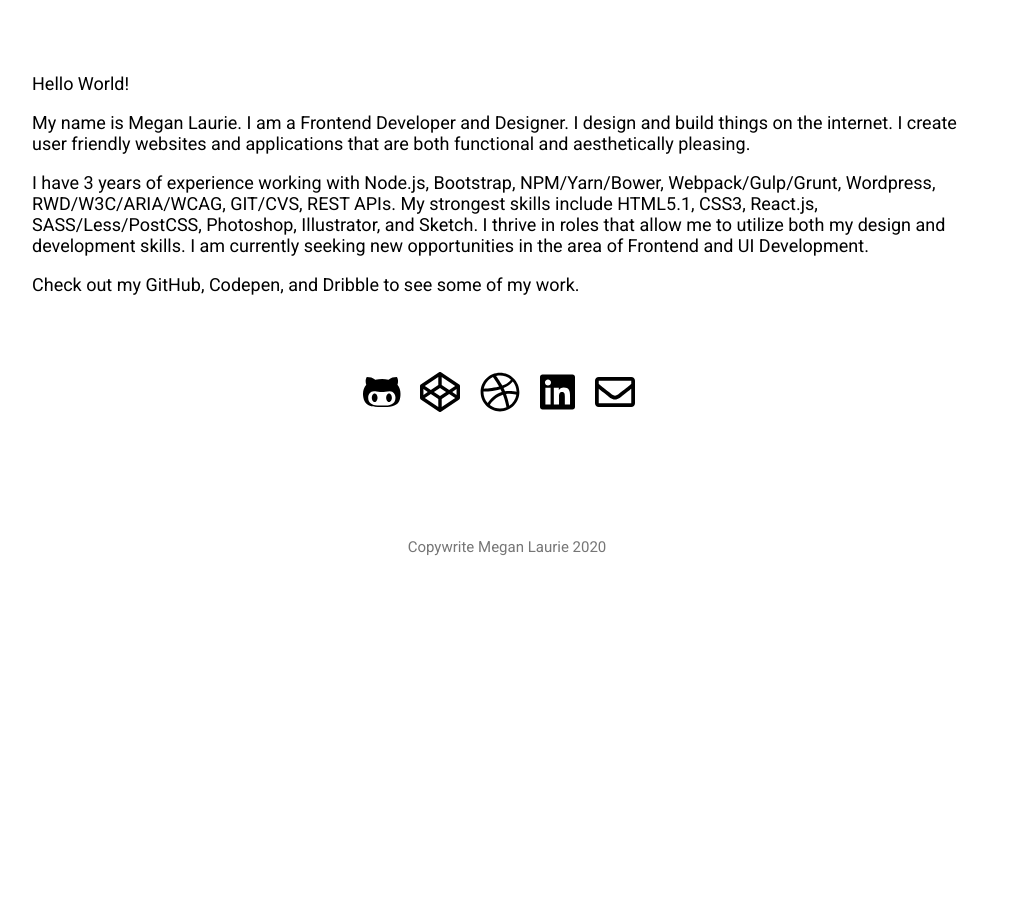
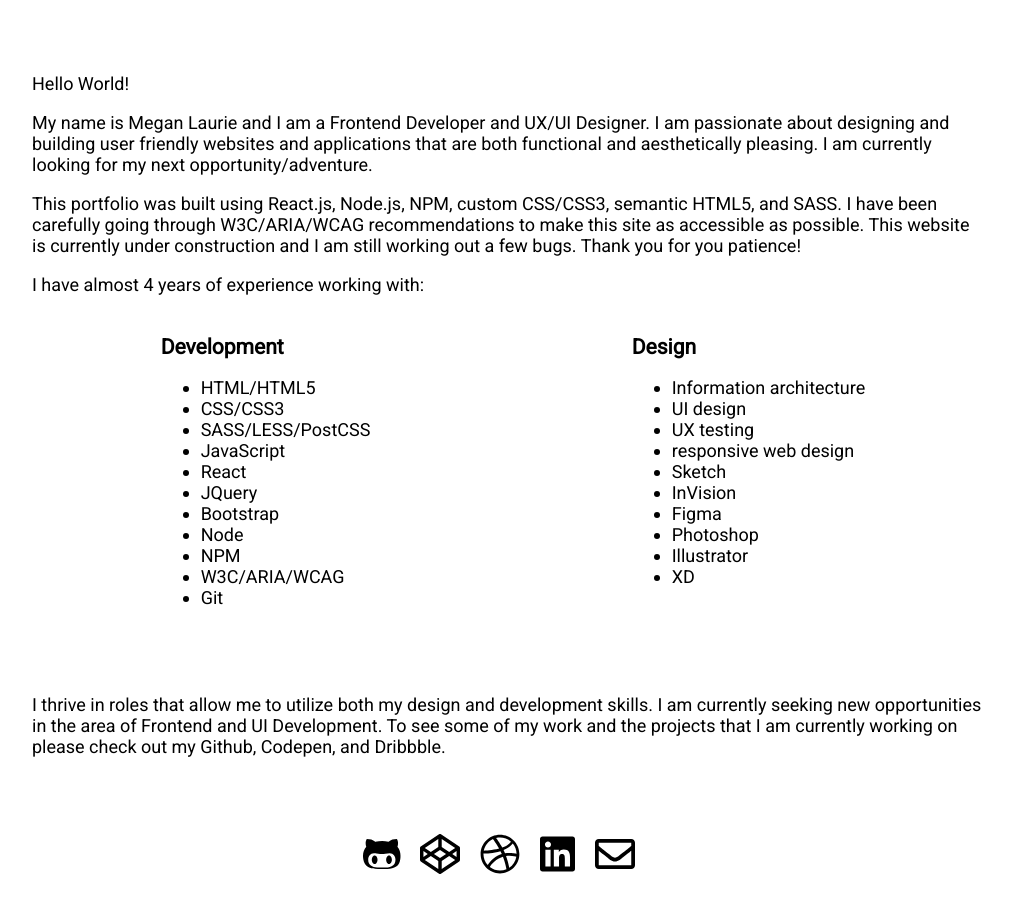
Before and after one commit to meglaurie/Portfolio-Summer-2020, a React (Create React App) app in the folder my-react-website/: page /about in a window 1280 px wide. Shown: the part 545-1458 px from the top of the page, without its empty margins (133-1145 px from the left). Before the commit the page ends 1140 px from the top, so only its background shows below. Built offline with nearby package versions, Linux system fonts and the light colour scheme.

Commit message:
updated about section

```diff
--- a/my-react-website/src/pages/AboutPage.js
+++ b/my-react-website/src/pages/AboutPage.js
@@ -17,14 +17,48 @@
           Hello World!
         </p>
         <p>
-          My name is Megan Laurie. I am a Frontend Developer and Designer. I design and build things on the internet. I create user friendly websites and applications that are both functional and aesthetically pleasing.
+          My name is Megan Laurie and I am a Frontend Developer and UX/UI Designer. I am passionate about designing and building user friendly websites and applications that are both functional and aesthetically pleasing. I am currently looking for my next opportunity/adventure.
         </p>
         <p>
-          I have 3 years of experience working with Node.js, Bootstrap, NPM/Yarn/Bower, Webpack/Gulp/Grunt, Wordpress, RWD/W3C/ARIA/WCAG, GIT/CVS, REST APIs. My strongest skills include HTML5.1, CSS3, React.js, SASS/Less/PostCSS, Photoshop, Illustrator, and Sketch. I thrive in roles that allow me to utilize both my design and development skills.  I am currently seeking new opportunities in the area of Frontend and UI Development.
+          This portfolio was built using React.js, Node.js, NPM, custom CSS/CSS3, semantic HTML5, and SASS. I have been carefully going through W3C/ARIA/WCAG recommendations to make this site as accessible as possible. This website is currently under construction and I am still working out a few bugs. Thank you for you patience!
         </p>
         <p>
-          Check out my GitHub, Codepen, and Dribble to see some of my work.
+          I have almost 4 years of experience working with:
         </p>
+        <div className="grid-container">
+          <div className="grid-item-text">
+            <h3>Development</h3>
+            <ul>
+              <li>HTML/HTML5</li>
+              <li>CSS/CSS3</li>
+              <li>SASS/LESS/PostCSS</li>
+              <li>JavaScript</li>
+              <li>React</li>
+              <li>JQuery</li>
+              <li>Bootstrap</li>
+              <li>Node</li>
+              <li>NPM</li>
+              <li>W3C/ARIA/WCAG</li>
+              <li>Git</li>
+            </ul>
+          </div>
+          <div className="grid-item-text">
+            <h3>Design</h3>
+            <ul>
+              <li>Information architecture</li>
+              <li>UI design</li>
+              <li>UX testing</li>
+              <li>responsive web design</li>
+              <li>Sketch</li>
+              <li>InVision</li>
+              <li>Figma</li>
+              <li>Photoshop</li>
+              <li>Illustrator</li>
+              <li>XD</li>
+            </ul>
+          </div>
+        </div>
+        <p>I thrive in roles that allow me to utilize both my design and development skills. I am currently seeking new opportunities in the area of Frontend and UI Development. To see some of my work and the projects that I am currently working on please check out my Github, Codepen, and Dribbble.</p>
       </section>
       <section className="icon-container">
           <a className="fa-icon about-icon" target="_blank" rel="noopener noreferrer" href="https://github.com/meglaurie"><FontAwesomeIcon icon={faGithubAlt} /></a>
--- a/my-react-website/src/scss/_gobalstyle.scss
+++ b/my-react-website/src/scss/_gobalstyle.scss
@@ -111,6 +111,11 @@
   max-width: 400px;
   margin: 50px auto 0px auto;
 }
+.grid-item-text {
+  height: auto;
+  max-width: 400px;
+  margin: 0px auto;
+}
 .project-title{
   font-family: 'Rock Salt', cursive;
   font-size: 1.2em;
```
